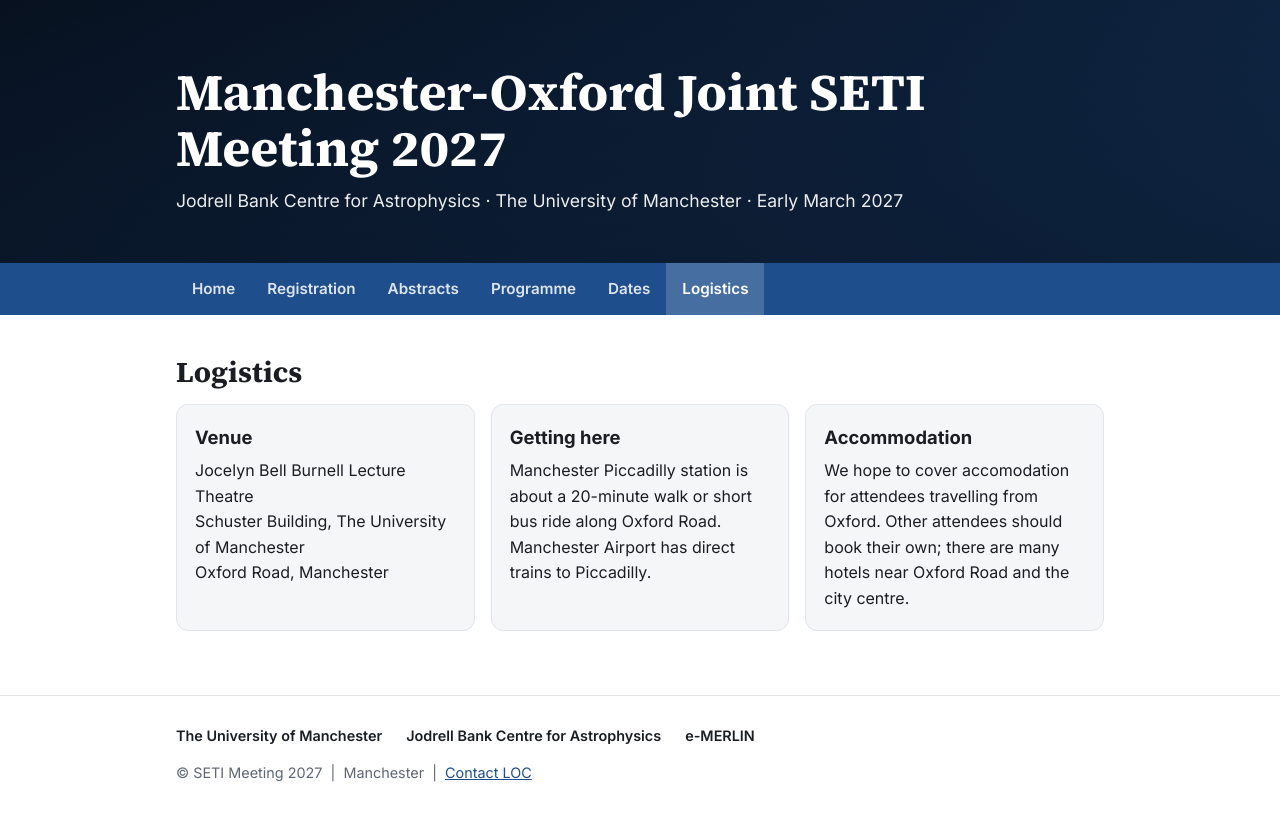
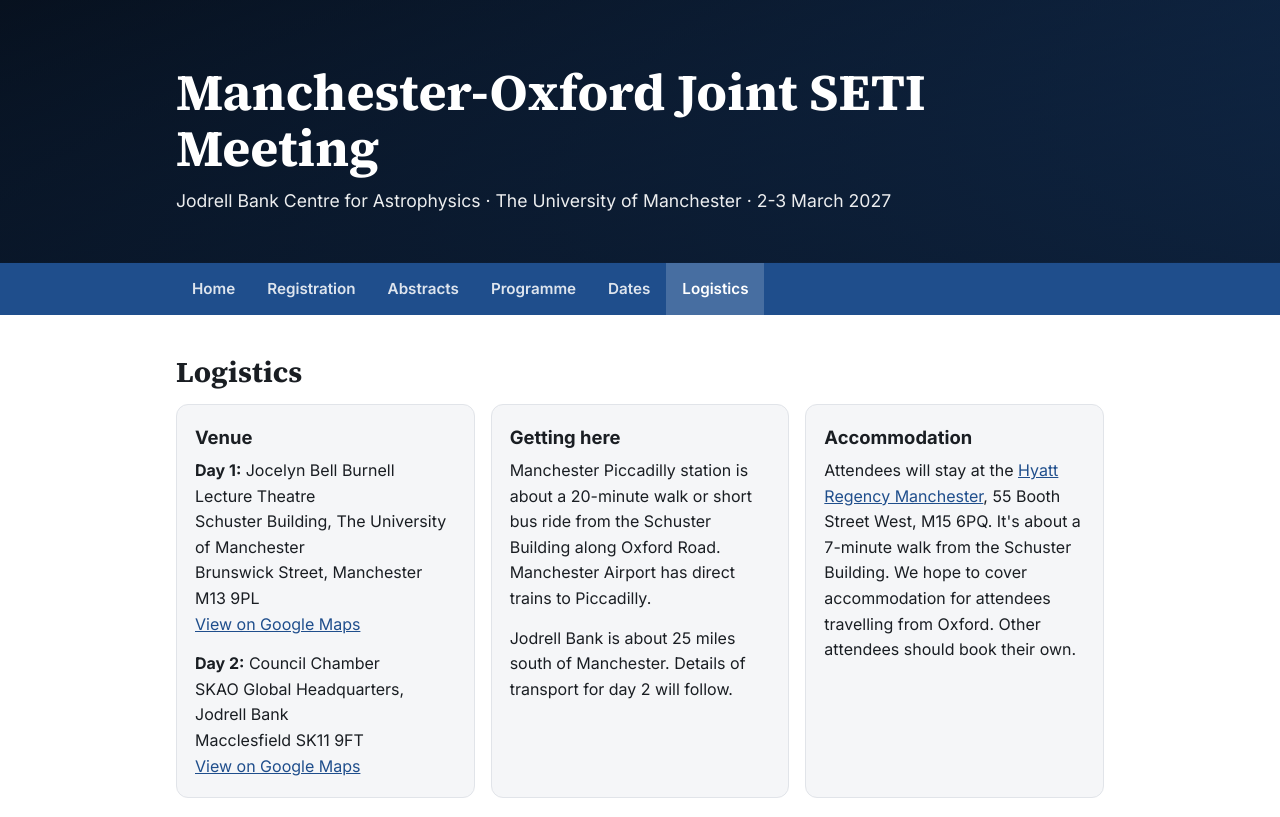
Before and after one commit to kelvinwandia/manchester_oxford_seti_meeting, a plain HTML site: page logistics.html in a window 1280 px wide. Shown: the top 817 px of the page. Drawn offline with Linux system fonts and the light colour scheme.

Commit message:
Updated website

```diff
--- a/logistics.html
+++ b/logistics.html
@@ -3,27 +3,38 @@
 <head>
 <meta charset="utf-8">
 <meta name="viewport" content="width=device-width, initial-scale=1">
-<title>Logistics · Manchester-Oxford Joint SETI Meeting 2027</title>
+<title>Logistics · Manchester-Oxford Joint SETI Meeting</title>
 <link rel="preconnect" href="https://fonts.googleapis.com">
 <link href="https://fonts.googleapis.com/css2?family=Inter:wght@400;500;600;700&family=Source+Serif+4:opsz,wght@8..60,600;8..60,700&display=swap" rel="stylesheet">
 <link rel="stylesheet" href="style.css">
 </head>
 <body>
 <header class="hero"><div class="wrap">
-<h1> Manchester-Oxford Joint SETI Meeting 2027</h1>
-<p>Jodrell Bank Centre for Astrophysics · The University of Manchester · Early March 2027</p>
+<h1> Manchester-Oxford Joint SETI Meeting</h1>
+<p>Jodrell Bank Centre for Astrophysics · The University of Manchester · 2-3 March 2027</p>
 </div></header>
 <nav><div class="wrap"><a href="index.html">Home</a><a href="registration.html">Registration</a><a href="abstracts.html">Abstracts</a><a href="programme.html">Programme</a><a href="dates.html">Dates</a><a href="logistics.html" class="active">Logistics</a></div></nav>
 <main class="wrap">
 <h2>Logistics</h2>
 <div class="cards">
-<div class="card"><h3>Venue</h3><p>Jocelyn Bell Burnell Lecture Theatre<br>Schuster Building, The University of Manchester<br>Oxford Road, Manchester</p></div>
-<div class="card"><h3>Getting here</h3><p>Manchester Piccadilly station is about a 20-minute walk or short bus ride along Oxford Road. Manchester Airport has direct trains to Piccadilly.</p></div>
-<div class="card"><h3>Accommodation</h3><p>We hope to cover accomodation for attendees travelling from Oxford. Other attendees should book their own; there are many hotels near Oxford Road and the city centre.</p></div>
-</div>
+    <div class="card"><h3>Venue</h3>
+    <p><strong>Day 1:</strong> Jocelyn Bell Burnell Lecture Theatre<br>
+    Schuster Building, The University of Manchester<br>
+    Brunswick Street, Manchester M13 9PL<br>
+    <a href="https://www.google.com/maps/search/?api=1&query=Schuster+Building+Manchester&query_place_id=ChIJKfZGD8Gxe0gRFFHM_wuWpDI" target="_blank" rel="noopener">View on Google Maps</a></p>
+    <p><strong>Day 2:</strong> Council Chamber<br>
+    SKAO Global Headquarters, Jodrell Bank<br>
+    Macclesfield SK11 9FT<br>
+    <a href="https://www.google.com/maps/search/?api=1&query=SKAO+Jodrell+Bank&query_place_id=ChIJU6NZD_xQekgRB-bpRJvJ4WU" target="_blank" rel="noopener">View on Google Maps</a></p></div>
+    <div class="card"><h3>Getting here</h3>
+    <p>Manchester Piccadilly station is about a 20-minute walk or short bus ride from the Schuster Building along Oxford Road. Manchester Airport has direct trains to Piccadilly.</p>
+    <p>Jodrell Bank is about 25 miles south of Manchester. Details of transport for day 2 will follow.</p></div>
+    <div class="card"><h3>Accommodation</h3>
+    <p>Attendees will stay at the <a href="https://www.google.com/maps/search/?api=1&query=Hyatt+Regency+Manchester&query_place_id=ChIJBWMuUO2xe0gRnPxhAKD5MNw" target="_blank" rel="noopener">Hyatt Regency Manchester</a>, 55 Booth Street West, M15 6PQ. It's about a 7-minute walk from the Schuster Building. We hope to cover accommodation for attendees travelling from Oxford. Other attendees should book their own.</p></div>
+    </div>
 </main>
 <footer><div class="wrap">
-<div class="partners"><span>The University of Manchester</span><span>Jodrell Bank Centre for Astrophysics</span><span>e-MERLIN</span></div>
+<div class="partners"><span>The University of Manchester</span><span>Jodrell Bank Centre for Astrophysics</span></div>
 <div>&copy; SETI Meeting 2027 &nbsp;|&nbsp; Manchester &nbsp;|&nbsp; <a href="mailto:ORGANISER_EMAIL">Contact LOC</a></div>
 </div></footer>
 </body>
```
Also changed, not shown: dates.html (+9 -9 lines), index.html (+6 -6 lines).
